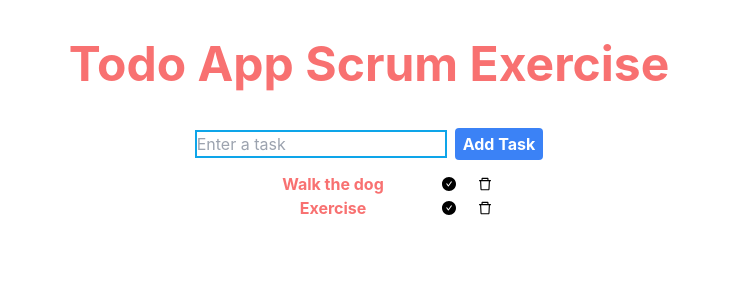
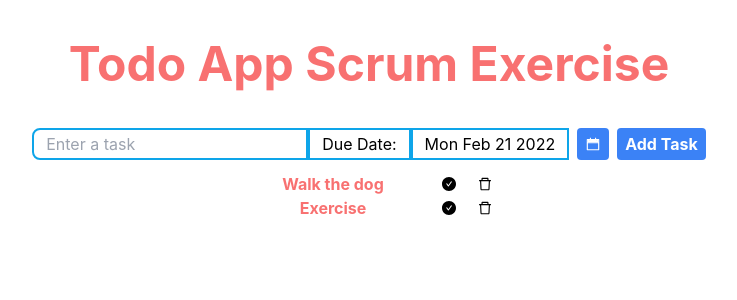
Before and after one commit to ChimentiMatt/Group-Todo-App, a React (Create React App) app: page / in a window 1280 px wide. Shown: the top 300 px of the page, without its empty margins (271-1008 px from the left). Built offline with nearby package versions, Linux system fonts and the light colour scheme.

Commit message:
date picker button component created - date picker button and calendar picker added

```diff
--- a/package.json
+++ b/package.json
@@ -10,6 +10,7 @@
         "mongoose": "^6.2.3",
         "nodemon": "^2.0.15",
         "react": "^17.0.2",
+        "react-calendar": "^3.7.0",
         "react-dom": "^17.0.2",
         "react-icons": "^4.3.1",
         "react-scripts": "5.0.0",
--- a/src/components/AddTask.js
+++ b/src/components/AddTask.js
@@ -1,5 +1,5 @@
 import React, { useState } from 'react';
-
+import DatePickerButton from './DatePickerButton';
 export default function AddTask({ addTask }) {
     const [text, setText] = useState('')
 
@@ -12,14 +12,17 @@ export default function AddTask({ addTask }) {
         addTask({text})
     }
 
+	const buttonStyle = "bg-blue-500 hover:bg-blue-700 text-white font-bold ml-2 py-1 px-2 rounded";//style for todo add buttons
+
     return(
-        <form className='mb-3'>
+        <form className='mb-3 flex justify-center'>
             <input
                 placeholder='Enter a task'
                 value={text}
                 onChange={handleChange}
-                className="border-solid border-2 border-sky-500"
+                className="border-solid border-2 border-sky-500 px-3 rounded-l-lg"
             />
+		<DatePickerButton buttonStyle = {buttonStyle}/>
             <button onClick={handleSubmit}
                 className="
                 bg-blue-500
--- /dev/null
+++ b/src/components/DatePickerButton.js
@@ -0,0 +1,38 @@
+import {AiTwotoneCalendar} from 'react-icons/ai';
+import Calendar from "react-calendar";
+import {useState} from "react";
+function DatePickerButton(props){
+    const [date, setDate] = useState(new Date());
+    return (
+        <div className ="contents">
+            <h3 className={"border-solid border-2 border-sky-500 px-3 flex items-center"}>Due Date:</h3>
+            <h3 className={"border-solid border-2 border-sky-500 px-3 flex items-center"}>{date.toDateString()}</h3>
+            <button id= "calendar-button" className = {props.buttonStyle} onClick ={CalendarButtonHandler} type="none"><AiTwotoneCalendar/></button>
+            <div id ="calendar-container" className = "hidden">
+                <Calendar
+                    className={"self-center border-solid border-2 border-sky-500 rounded-r-lg"}
+                    onChange={CalendarChangeHandler}
+                    value={date}
+                />
+            </div>
+        </div>
+    );
+
+function CalendarChangeHandler(value){
+    document.getElementById("calendar-container").classList.add('hidden') //hide calendar picker
+    document.getElementById("calendar-button").classList.remove('hidden') //show calendar button
+    setDate(value);
+    console.log(value)
+    return 0;
+}
+
+function CalendarButtonHandler(e){
+    e.preventDefault();//prevent page refresh
+    document.getElementById("calendar-container").classList.remove('hidden') //show calendar button
+    document.getElementById("calendar-button").classList.add('hidden') //hide calendar button
+    return 0;
+}
+
+}
+
+export default DatePickerButton;
```
Also changed, not shown: 1 other file (tests, documents, lock files or other folders). Lines whose indentation alone changed are shown as unchanged.
